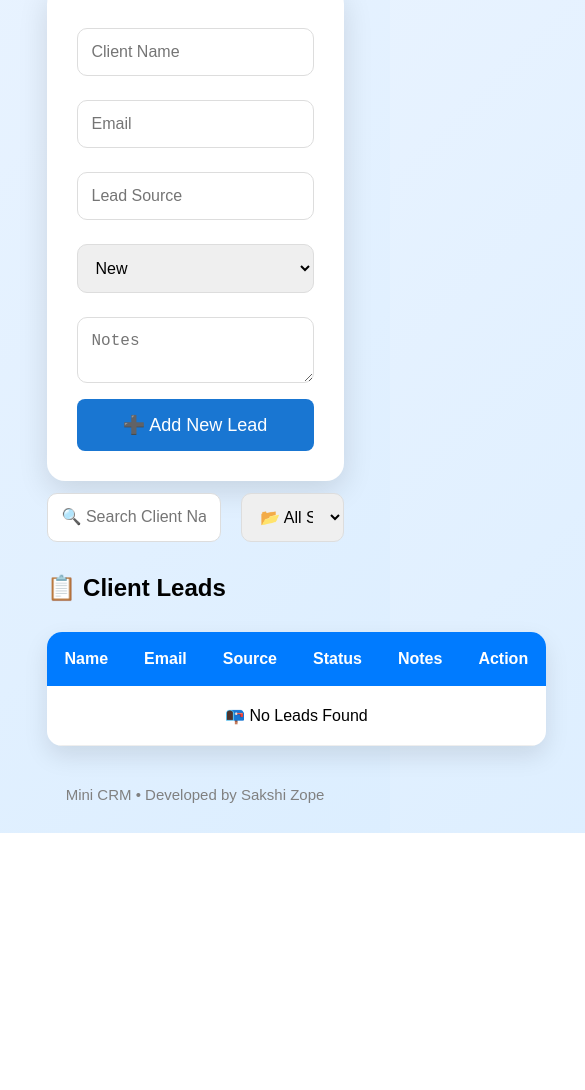
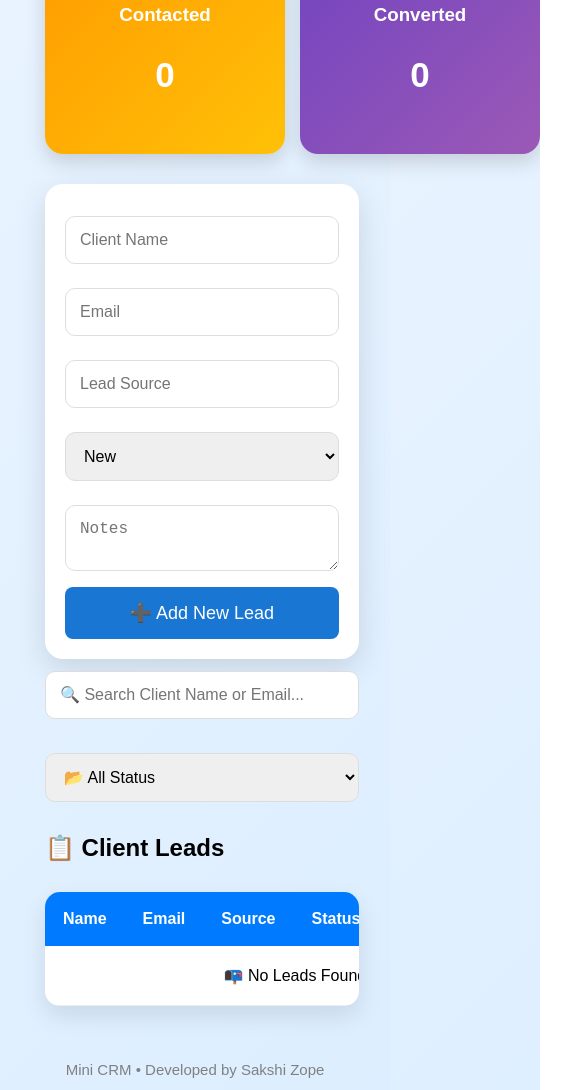
Before and after one commit to sakshizope07/FUTURE_FS_02, a plain HTML site: page index.html in a window 390 px wide. Shown: the part 676-1766 px from the top of the page, 585 px wide, since content can reach past the window. Before the commit the page ends 1509 px from the top, so only its background shows below. Drawn offline with Linux system fonts and the light colour scheme.

Commit message:
Add responsive design for mobile devices

```diff
--- a/style.css
+++ b/style.css
@@ -437,3 +437,60 @@ font-size:15px;
     font-weight: 600;
     cursor: pointer;
 }
+/* ===========================
+   RESPONSIVE DESIGN
+=========================== */
+
+@media (max-width:768px){
+
+.container{
+    width:95%;
+    padding:15px;
+}
+
+.header{
+    flex-direction:column;
+    text-align:center;
+}
+
+.title h1{
+    font-size:28px;
+}
+
+.dashboard{
+    grid-template-columns:repeat(2,1fr);
+    gap:15px;
+}
+
+.form-box{
+    padding:20px;
+}
+
+.form-box input,
+.form-box select,
+.form-box textarea,
+.form-box button{
+    width:100%;
+}
+
+.toolbar{
+    flex-direction:column;
+    gap:10px;
+}
+
+.toolbar input,
+.toolbar select{
+    width:100%;
+}
+
+table{
+    display:block;
+    overflow-x:auto;
+    white-space:nowrap;
+}
+
+footer{
+    text-align:center;
+}
+
+}
```
